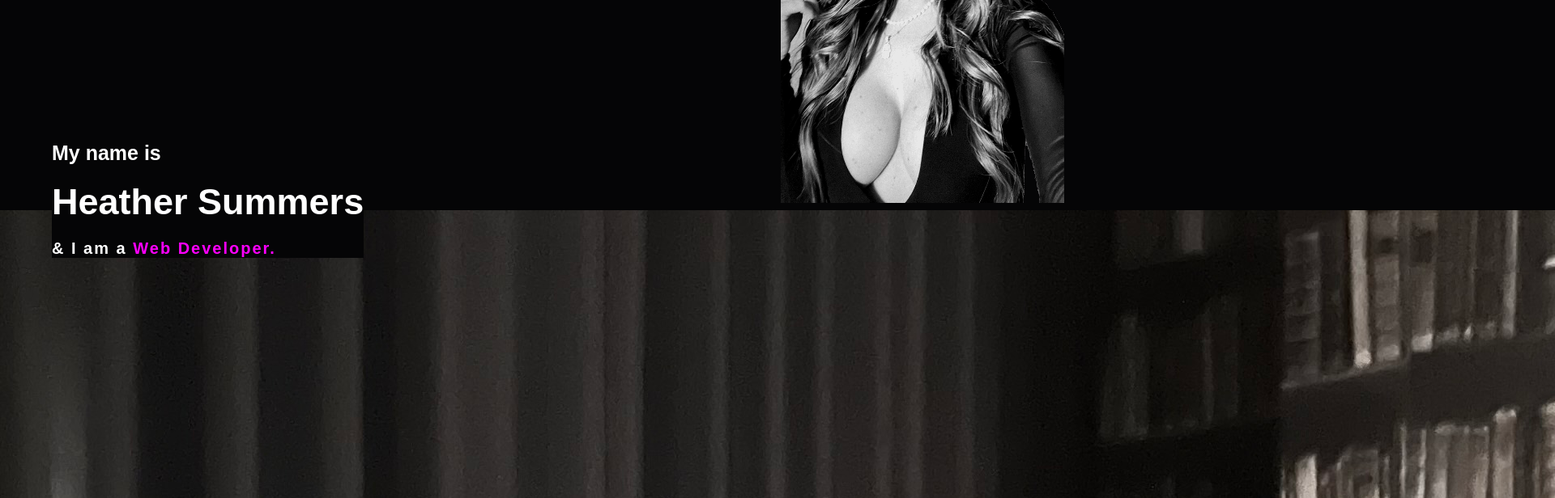
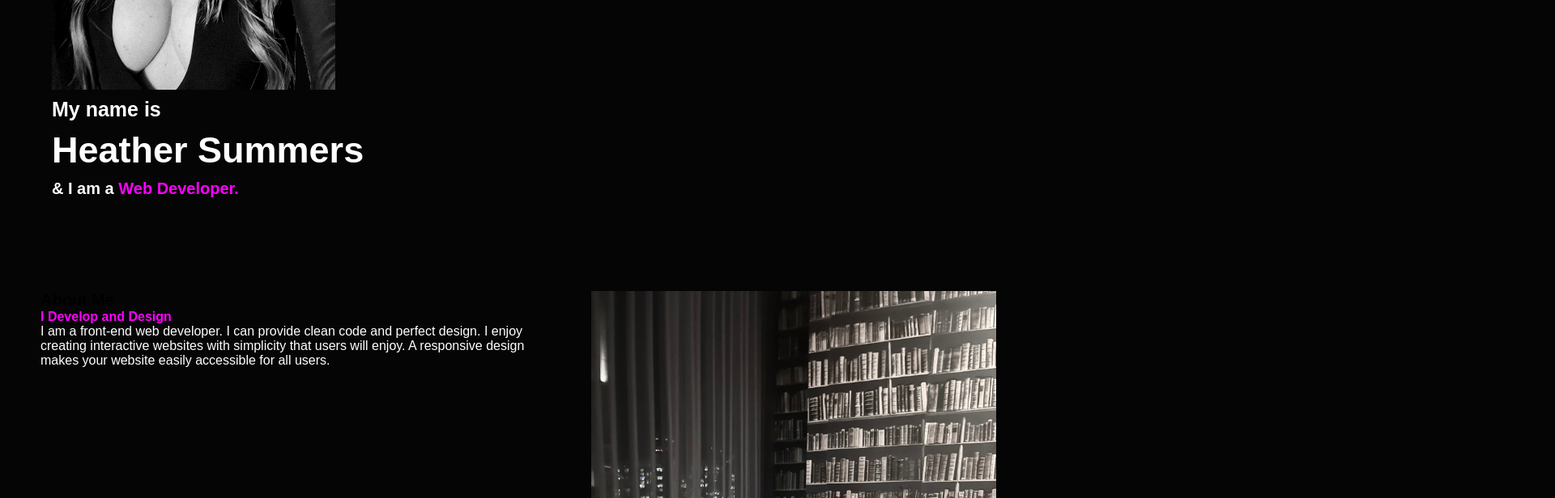
Before and after one commit to codingprincess111/css-portfolio, a plain HTML site: page index.html in a window 1280 px wide. Shown: the part 540-1156 px from the top of the page at 81% size, 1920 px wide, since content can reach past the window. Drawn offline with Linux system fonts and the light colour scheme.

Commit message:
changes so far

```diff
--- a/assets/style.css
+++ b/assets/style.css
@@ -16,6 +16,7 @@
 
 nav{
     display: flex;
+    flex-direction: row;
     align-items: center;
     justify-content: space-between;
     padding-top: 45px;
@@ -72,7 +73,7 @@ span{
 
 .content{
     position:absolute;
-    top: 25%;
+    top: 20%;
     left: 5%;
     color: white;
 
@@ -80,24 +81,47 @@ span{
 
 h3{
     color: white;
-    margin: 20px 0px 20px;
+    margin: 10px 0px 10px;
     font-size: 25px;
 }
 
 h1{
     color: white;
     font-size: 45px;
-    margin-bottom: 20px;
+    margin-bottom: 10px;
 }
 
 h2{
-    letter-spacing: 2px;
+    letter-spacing:0px;
     font-size: 20px;
 }
 
 .content img {
-    position: relative;
-    left: 900px;
+    display: block;
+    left: 2000px;
     top: 100px;
 
 }
+
+.about{
+    width:100%;
+    padding: 100px 50px;
+
+}
+
+.about img{
+    float: right;
+    height: auto;
+    width:500px
+}
+
+.about-text{
+    width: 600px;
+
+
+}
+
+.main p{
+    color: white;
+
+}
--- a/index.html
+++ b/index.html
@@ -18,7 +18,7 @@
             <li><a href="#about-me">About Me</a></li>
             <li><a href="#skills">Skills</a></li>
         </ul>
-        <a href="#" class="button">Let's Connect</a>
+        <a href="#lets-connect" class="button">Let's Connect</a>
     </nav>
 </div>
 
@@ -30,15 +30,19 @@
     <h1>Heather Summers</h1>
     <h2>& I am a <span>Web Developer.</span></h2>
 </div>
-<section class="about">
-    <div class="main">
+<main>
+    <section class="about">
+        <div class="main">
         <img src="assets/images/study.jpg">
-        <div class="about-text">
-            <h2>About Me</h2>
-            <h5>I Develop and Design</h5>
-            <p>I am a front-end web developer. I can provide clean code and perfect design. I enjoy creating a more sophisticated, and interactive websites with simplicity that users  will enjoy. A responsive design makes your website easily accessible for all users. </p>
+            <div class="about-text" id="about-me">
+                <h2>About Me</h2>
+                <h4><span>I Develop and Design</span></h4>
+                <p>I am a front-end web developer. I can provide clean code and perfect design. I enjoy creating interactive websites with simplicity that users  will enjoy. A responsive design makes your website easily accessible for all users. </p>
+            </div>
         </div>
     </section>
+</main>
+
 </body>
 
 
```
